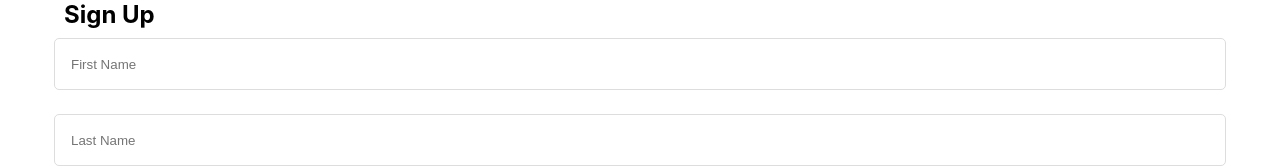
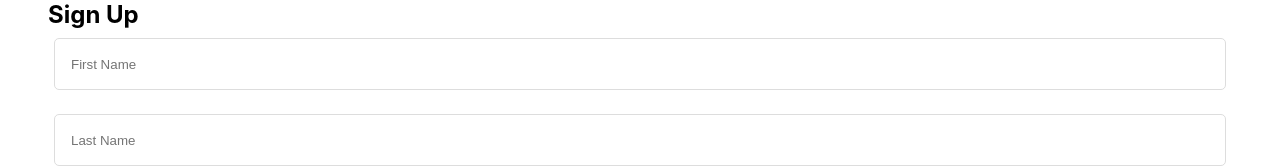
Before and after one commit to Lawrence172/chat-app, a React (Create React App) app: page / in a window 1280 px wide. Shown: the top 168 px of the page. Built offline with nearby package versions, Linux system fonts and the light colour scheme.

Commit message:
Update Signup.css

```diff
--- a/src/Component/Signup/Signup.css
+++ b/src/Component/Signup/Signup.css
@@ -5,7 +5,7 @@
 }
 
 .signup h1 {
-    margin-left: 4rem;
+    margin-left: 3rem;
     margin-bottom: 9px;
     font-size: 1.5rem;
 }
```
